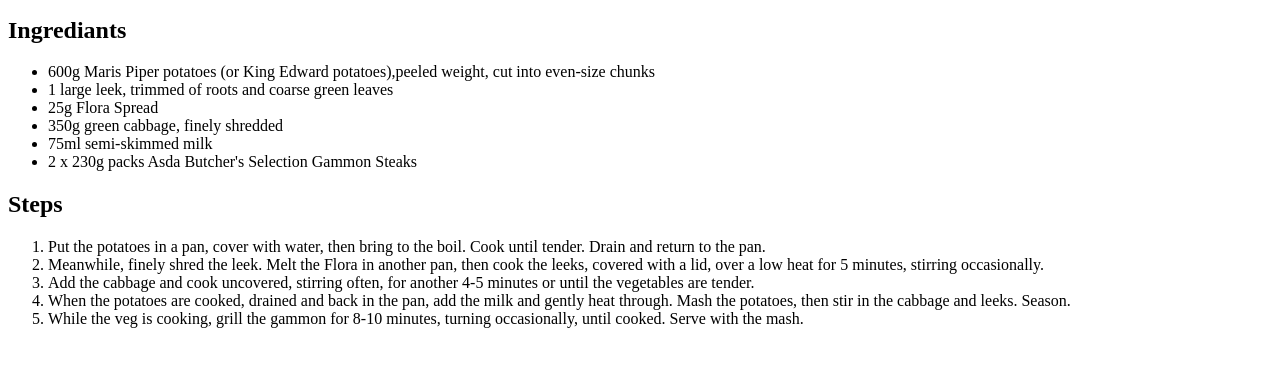
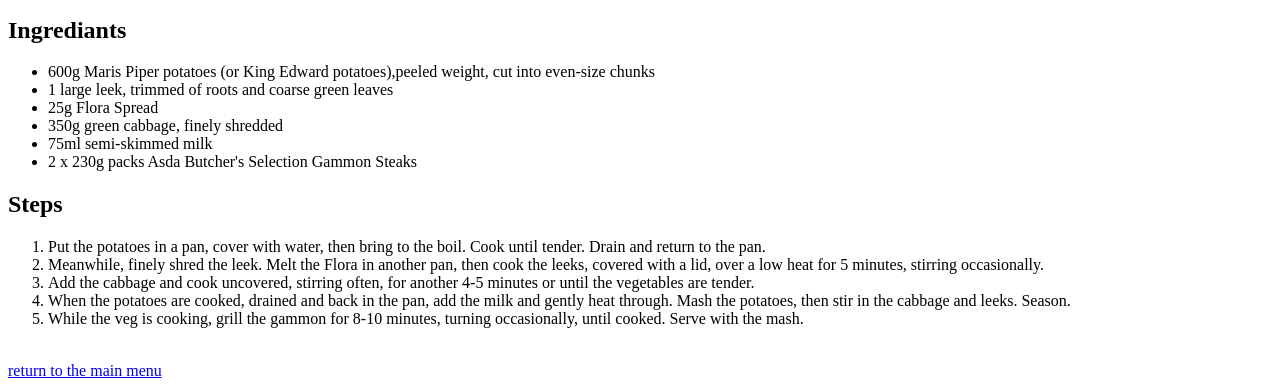
Before and after one commit to Boomburger100/Odin-recipies, a plain HTML site: page recipies/gammon.html in a window 1280 px wide. Shown: the part 428-816 px from the top of the page. Drawn offline with Linux system fonts and the light colour scheme.

Commit message:
Add Link to index.html
Using anchor tag of <a> and href = "../index.html" create a link to return
to index html.

Previously the website was inaccesebile for older users.

```diff
--- a/recipies/gammon.html
+++ b/recipies/gammon.html
@@ -34,5 +34,9 @@
         <li>When the potatoes are cooked, drained and back in the pan, add the milk and gently heat through. Mash the potatoes, then stir in the cabbage and leeks. Season.</li>
         <li>While the veg is cooking, grill the gammon for 8-10 minutes, turning occasionally, until cooked. Serve with the mash.</li>
     </ol>
+    <br>
+
+    <a href="../index.html">return to the main menu</a>
+
 </body>
 </html>
```
